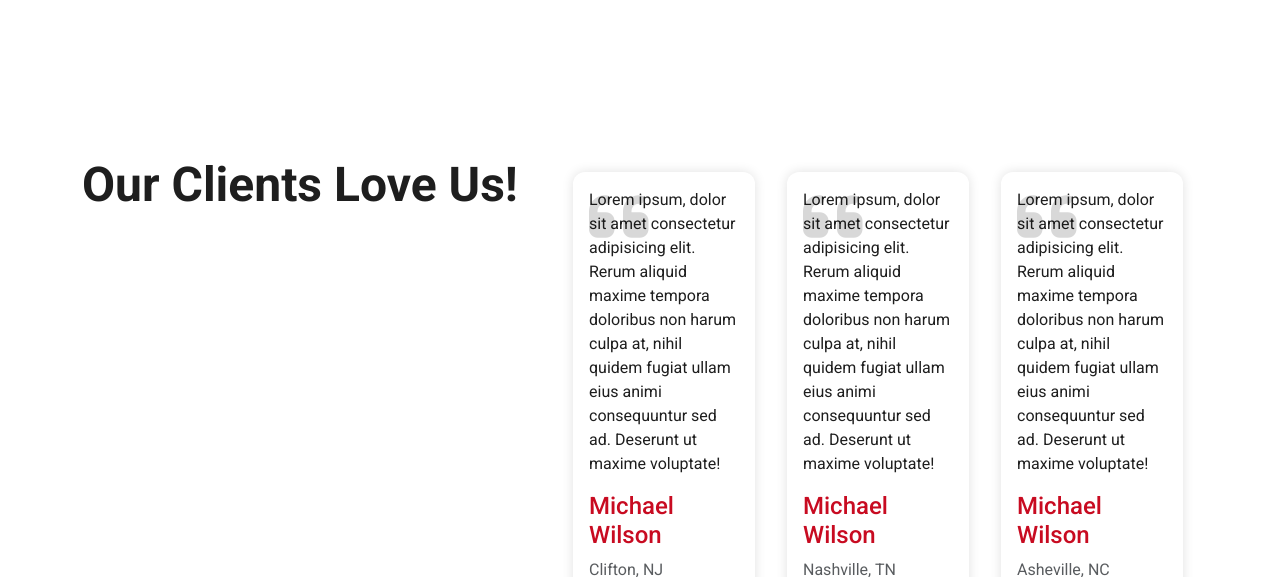
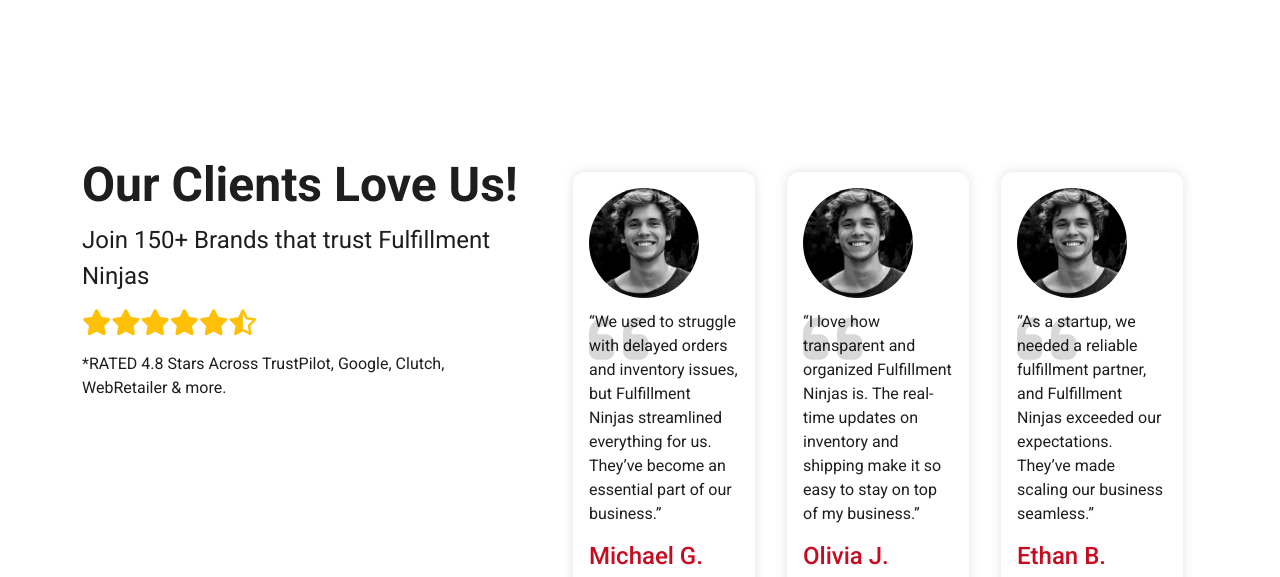
Before and after one commit to chetanrr/fulfillmentninjas.com, a PHP site: page / in a window 1280 px wide. Shown: the part 5923-6500 px from the top of the page. Run offline with PHP 8.4, Linux system fonts and the light colour scheme; some libraries are stand-ins or nearby versions.

Commit message:
testimonials edited

```diff
--- a/index.php
+++ b/index.php
@@ -332,42 +332,60 @@ Ship Worldwide<!DOCTYPE html>
         <div class="row">
           <div class="col-12 col-lg-5">
             <h2>Our Clients Love Us!</h2>
+            <p class="lead-sm">Join 150+ Brands that trust Fulfillment Ninjas</p>
+            <div class="text-warning mb-3" style="font-size:26px;">
+              <i class="fa-solid fa-star"></i><i class="fa-solid fa-star"></i><i class="fa-solid fa-star"></i><i class="fa-solid fa-star"></i><i class="fa-solid fa-star"></i><i class="fa-regular fa-star-half-stroke"></i>
+            </div>
+            <p>*RATED 4.8 Stars Across TrustPilot, Google, Clutch, WebRetailer & more.</p>
           </div>
           <div class="col-12 col-lg-7">
             <div class="testimonials">
               <div>
                 <aside>
-                  <p>Lorem ipsum, dolor sit amet consectetur adipisicing elit. Rerum aliquid maxime tempora doloribus non harum culpa at, nihil quidem fugiat ullam eius animi consequuntur sed ad. Deserunt ut maxime voluptate!</p>
-                  <h4 class="text-primary">Michael Wilson</h4>
-                  <div class="text-muted">Asheville, NC</div>
+                  <img src="images/client1.png" alt="">
+                  <p>“Fulfillment Ninjas completely transformed our order fulfillment process. Their speed and accuracy are unmatched, and our customers couldn’t be happier with the timely deliveries!”</p>
+                  <h4 class="text-primary"> Emily R.</h4>
+                  <div class="text-muted">Online Boutique Owner</div>
                 </aside>
               </div>
               <div>
                 <aside>
-                  <p>Lorem ipsum, dolor sit amet consectetur adipisicing elit. Rerum aliquid maxime tempora doloribus non harum culpa at, nihil quidem fugiat ullam eius animi consequuntur sed ad. Deserunt ut maxime voluptate!</p>
-                  <h4 class="text-primary">Michael Wilson</h4>
-                  <div class="text-muted">Greenwood Village, CO</div>
+                  <img src="images/client1.png" alt="">
+                  <p>“We’ve partnered with Fulfillment Ninjas for over a year, and their team has been incredible. They handle our inventory and shipping like true pros, saving us time and money.”</p>
+                  <h4 class="text-primary">James P.</h4>
+                  <div class="text-muted">Health & Wellness Brand Founder</div>
                 </aside>
               </div>
               <div>
                 <aside>
-                  <p>Lorem ipsum, dolor sit amet consectetur adipisicing elit. Rerum aliquid maxime tempora doloribus non harum culpa at, nihil quidem fugiat ullam eius animi consequuntur sed ad. Deserunt ut maxime voluptate!</p>
-                  <h4 class="text-primary">Michael Wilson</h4>
-                  <div class="text-muted">West Los Angeles, CA</div>
+                  <img src="images/client1.png" alt="">
+                  <p>“Switching to Fulfillment Ninjas was the best decision for our e-commerce business. Their state-of-the-art technology makes tracking and managing orders a breeze!”</p>
+                  <h4 class="text-primary">Liam T.</h4>
+                  <div class="text-muted">Tech Gadget Retailer</div>
                 </aside>
               </div>
               <div>
                 <aside>
-                  <p>Lorem ipsum, dolor sit amet consectetur adipisicing elit. Rerum aliquid maxime tempora doloribus non harum culpa at, nihil quidem fugiat ullam eius animi consequuntur sed ad. Deserunt ut maxime voluptate!</p>
-                  <h4 class="text-primary">Michael Wilson</h4>
-                  <div class="text-muted">Clifton, NJ</div>
+                  <img src="images/client1.png" alt="">
+                  <p>“We used to struggle with delayed orders and inventory issues, but Fulfillment Ninjas streamlined everything for us. They’ve become an essential part of our business.”</p>
+                  <h4 class="text-primary">Michael G.</h4>
+                  <div class="text-muted">itness Equipment Distributor</div>
                 </aside>
               </div>
               <div>
                 <aside>
-                  <p>Lorem ipsum, dolor sit amet consectetur adipisicing elit. Rerum aliquid maxime tempora doloribus non harum culpa at, nihil quidem fugiat ullam eius animi consequuntur sed ad. Deserunt ut maxime voluptate!</p>
-                  <h4 class="text-primary">Michael Wilson</h4>
-                  <div class="text-muted">Nashville, TN</div>
+                  <img src="images/client1.png" alt="">
+                  <p>“I love how transparent and organized Fulfillment Ninjas is. The real-time updates on inventory and shipping make it so easy to stay on top of my business.”</p>
+                  <h4 class="text-primary">Olivia J.</h4>
+                  <div class="text-muted">Home Decor Store Owner</div>
+                </aside>
+              </div>
+              <div>
+                <aside>
+                  <img src="images/client1.png" alt="">
+                  <p>“As a startup, we needed a reliable fulfillment partner, and Fulfillment Ninjas exceeded our expectations. They’ve made scaling our business seamless.”</p>
+                  <h4 class="text-primary">Ethan B.</h4>
+                  <div class="text-muted">Eco-Friendly Product Line Creator</div>
                 </aside>
               </div>
             </div>
```
